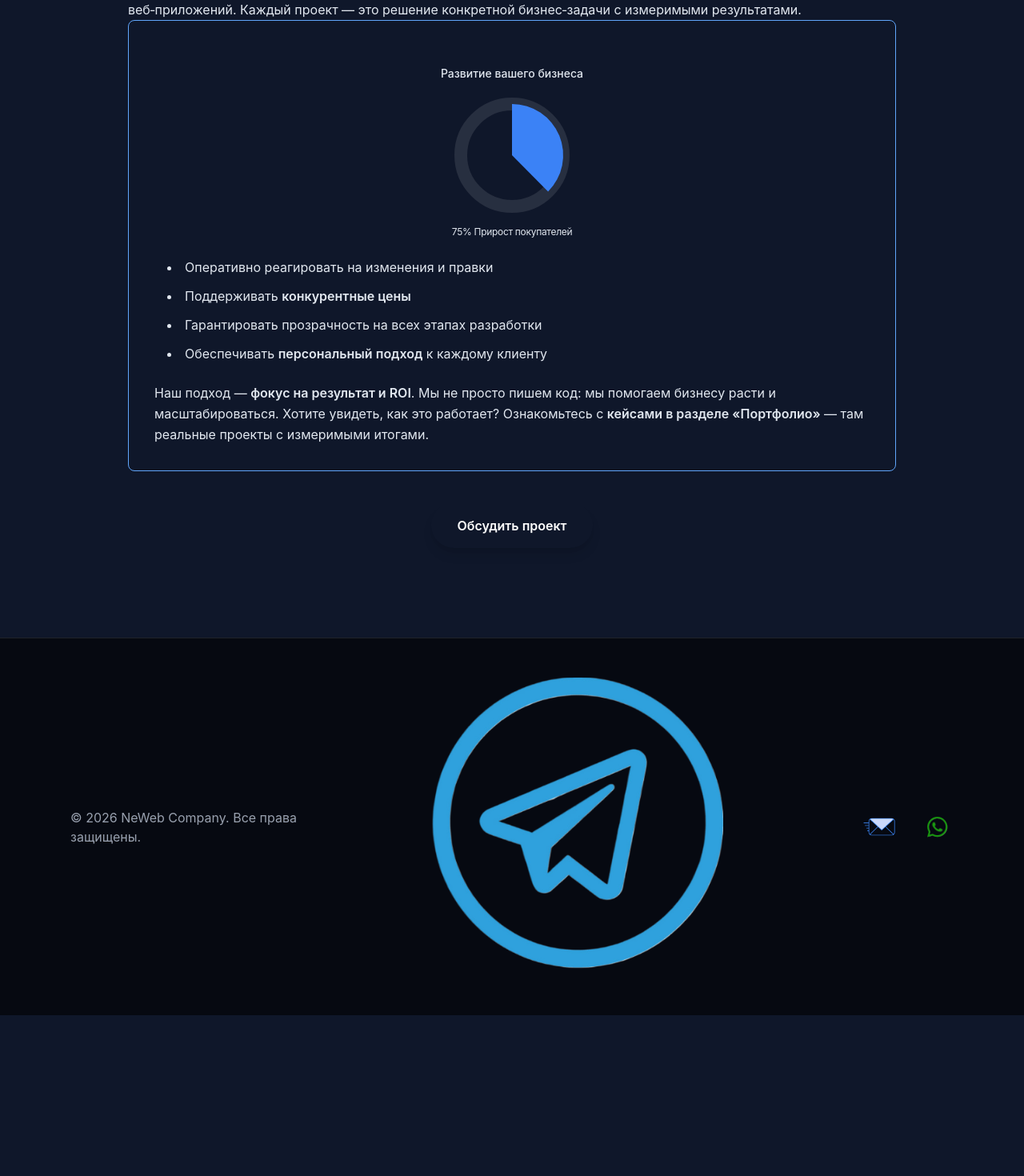
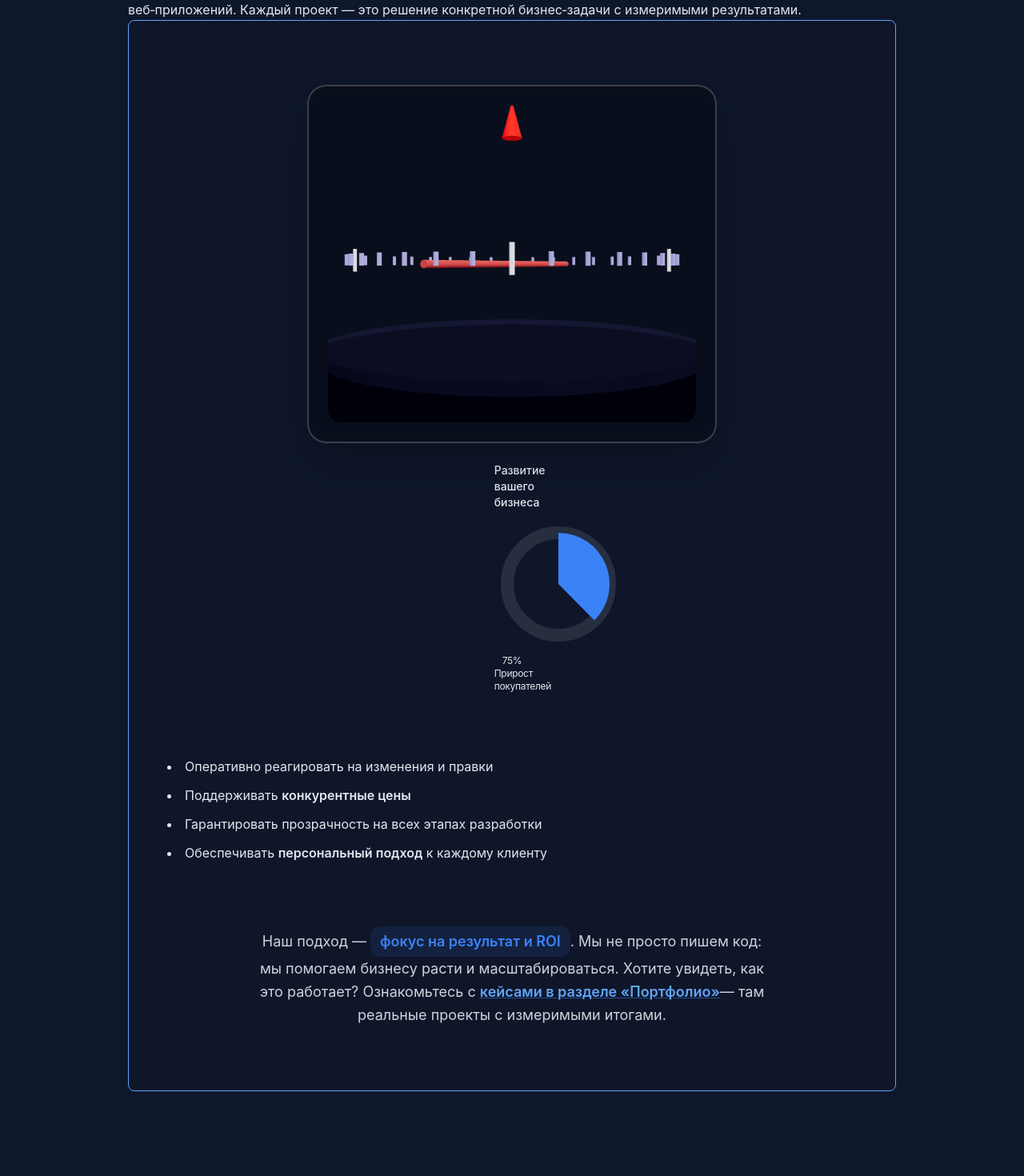
Before and after one commit to Gans-Shtraus/vizitkavizitka, a Next.js app: page /about in a window 1280 px wide. Shown: the part 240-1710 px from the top of the page at 80% size. Before the commit the page ends 1509 px from the top, so only its background shows below. Built offline with nearby package versions, Linux system fonts and the light colour scheme.

Commit message:
features compass

```diff
--- a/package.json
+++ b/package.json
@@ -10,11 +10,15 @@
   },
   "dependencies": {
     "@heroicons/react": "^2.2.0",
+    "@react-three/drei": "^10.7.7",
+    "@react-three/fiber": "^9.5.0",
+    "@types/three": "^0.182.0",
     "framer-motion": "^12.33.0",
     "next": "15.4.10",
     "react": "19.1.0",
     "react-dom": "19.1.0",
-    "react-responsive-carousel": "^3.2.23"
+    "react-responsive-carousel": "^3.2.23",
+    "three": "^0.182.0"
   },
   "devDependencies": {
     "@eslint/eslintrc": "^3",
--- a/src/app/about/page.tsx
+++ b/src/app/about/page.tsx
@@ -4,13 +4,14 @@ import HeaderSection from "./HeaderSection";
 import GrowthChart from "./GrowthChart";
 import BenefitsList from "./BenefitsList";
 import CTAButton from "./CTAButton";
+import Compass from "../../features/Compas";
 
 export default function About() {
   const [chartData, setChartData] = useState([84, 75, 125, 78, 92]);
   const [isMounted, setIsMounted] = useState(false);
 
   useEffect(() => {
-    setIsMounted(true); // Флаг: компонент загружен на клиенте
+    setIsMounted(true);
 
     const interval = setInterval(() => {
       setChartData((prev) =>
@@ -25,37 +26,53 @@ export default function About() {
   }, []);
 
   return (
-    <div className="p-4 sm:p-8 max-w-5xl mx-auto">
+    <div className="min-h-screen p-4 sm:p-8 max-w-5xl mx-auto">
       <HeaderSection />
 
-      <div className="neon-border p-6 sm:p-8 rounded-lg bg-opacity-10 bg-accent/5 space-y-6">
+      <div className="neon-border p-6 sm:p-8 rounded-lg bg-[var(--background)]/20 backdrop-blur-sm space-y-8">
+        {/* 🧭 КОМПАС - контролируемый размер */}
+        <div className="w-full flex justify-center py-8 sm:py-12 px-6 sm:px-8">
+          <div className="w-full max-w-sm sm:max-w-md lg:max-w-lg h-64 sm:h-72 lg:h-80 relative z-0">
+            <Compass />
+          </div>
+        </div>
+
+        {/* 📊 Growth Chart */}
+        <div className="w-full flex justify-center py-8 sm:py-12">
           {isMounted ? (
             <GrowthChart value={chartData[0]} />
           ) : (
-          // Заполнитель на время гидратации
-          <div className="mt-6 flex justify-center">
-            <div className="w-full sm:w-1/2 lg:w-1/4">
-              <h3 className="text-sm font-medium text-accent-light mb-3 text-center">
+            <div className="text-center max-w-md mx-auto">
+              <h3 className="text-lg sm:text-xl font-medium text-[var(--accent-light)] mb-6 leading-tight">
                 Развитие вашего бизнеса
               </h3>
-              <div className="w-40 h-40 mx-auto bg-black/20 rounded-full" />
-            </div>
+              <div className="w-28 h-28 sm:w-36 sm:h-36 mx-auto bg-[var(--background)]/60 rounded-2xl border border-[var(--accent)]/40 shadow-xl" />
             </div>
           )}
+        </div>
 
         <BenefitsList />
 
-        <p className="leading-relaxed mt-6">
+        {/* 📝 Текст */}
+        <div className="max-w-2xl mx-auto text-center py-12 px-4">
+          <p className="leading-relaxed text-base sm:text-lg text-[var(--foreground)]/90">
             Наш подход —{" "}
-          <span className="text-accent font-semibold">фокус на результат и ROI</span>. Мы не просто
-          пишем код: мы помогаем бизнесу расти и масштабироваться. Хотите увидеть, как это работает?
-          Ознакомьтесь с{" "}
-          <span className="text-accent-light font-semibold">кейсами в разделе «Портфолио»</span> — там
-          реальные проекты с измеримыми итогами.
+            <span className="text-[var(--accent)] font-semibold bg-[var(--accent)]/10 px-3 py-1 rounded-xl inline-block">
+              фокус на результат и ROI
+            </span>.
+            Мы не просто пишем код: мы помогаем бизнесу расти и масштабироваться.
+            Хотите увидеть, как это работает? Ознакомьтесь с{" "}
+            <span className="text-[var(--accent-light)] font-semibold hover:text-[var(--accent)] transition-all duration-300 cursor-pointer underline decoration-[var(--accent)]/50">
+              кейсами в разделе «Портфолио»
+            </span>
+            — там реальные проекты с измеримыми итогами.
           </p>
         </div>
+      </div>
 
+      <div className="pt-12 sm:pt-16">
         <CTAButton />
+      </div>
     </div>
   );
 }
--- /dev/null
+++ b/src/features/Compas.tsx
@@ -0,0 +1,174 @@
+'use client';
+import { Canvas, useFrame } from '@react-three/fiber';
+import { OrbitControls } from '@react-three/drei';
+import { useRef, useState, useEffect } from 'react';
+
+declare global {
+  namespace JSX {
+    interface IntrinsicElements {
+      mesh: any;
+      cylinderGeometry: any;
+      ringGeometry: any;
+      coneGeometry: any;
+      meshStandardMaterial: any;
+      ambientLight: any;
+      pointLight: any;
+      directionalLight: any;
+    }
+  }
+}
+
+function CompassArrow({ randomRotation }: { randomRotation: number }) {
+  const ref = useRef<any>(null);
+  const [hovered, setHovered] = useState(false);
+
+  useFrame((state) => {
+    if (ref.current) {
+      ref.current.rotation.y = randomRotation;
+
+      if (hovered) {
+        ref.current.rotation.x = Math.sin(state.clock.elapsedTime * 4) * 0.1;
+        ref.current.rotation.z = Math.sin(state.clock.elapsedTime * 3) * 0.15;
+        ref.current.position.y = 0.1;
+        ref.current.scale.setScalar(1.15);
+      } else {
+        ref.current.rotation.x = 0;
+        ref.current.rotation.z = 0;
+        ref.current.position.y = 0;
+        ref.current.scale.setScalar(1);
+      }
+    }
+  });
+
+  return (
+    <group ref={ref} onPointerEnter={() => setHovered(true)} onPointerLeave={() => setHovered(false)}>
+      <mesh rotation={[-Math.PI * 0.5, 0, 0]}>
+        <cylinderGeometry args={[0.025, 0.025, 2.2]} />
+        <meshStandardMaterial
+          color={hovered ? "#ff3333" : "#ff6666"}
+          emissive="#440000"
+          emissiveIntensity={0.4}
+          metalness={0.3}
+          roughness={0.1}
+        />
+      </mesh>
+      <mesh position={[0, 1.15, 0]}>
+        <coneGeometry args={[0.08, 0.3, 12]} />
+        <meshStandardMaterial
+          color="#ff1111"
+          emissive="#880000"
+          emissiveIntensity={0.6}
+        />
+      </mesh>
+    </group>
+  );
+}
+
+function CompassRing() {
+  return (
+    <mesh rotation={[Math.PI * 0.5, 0, 0]}>
+      <ringGeometry args={[1.3, 1.35, 128]} />
+      <meshStandardMaterial
+        color="#22aaee"
+        emissive="#112244"
+        emissiveIntensity={0.3}
+        metalness={1}
+        roughness={0}
+      />
+    </mesh>
+  );
+}
+
+function CompassMarkings() {
+  const marks = [];
+  for (let i = 0; i < 36; i++) {
+    const angle = (i / 36) * Math.PI * 2;
+    const isMajor = i % 9 === 0;
+    const size = isMajor ? 0.18 : 0.08;
+    marks.push(
+      <mesh key={i} position={[Math.cos(angle) * 1.25, 0.03, Math.sin(angle) * 1.25]}>
+        <cylinderGeometry args={[0.015, 0.015, size]} />
+        <meshStandardMaterial
+          color={isMajor ? "#ffffff" : "#aaaaff"}
+          emissive={isMajor ? "#4444ff" : "#222244"}
+          emissiveIntensity={0.2}
+        />
+      </mesh>
+    );
+  }
+  return <>{marks}</>;
+}
+
+function CompassBase() {
+  return (
+    <group position={[0, -0.8, 0]}>
+      {/* ✅ ОСНОВАНИЕ - ЛЕЖИТ ПЛОСКО на столе */}
+      <mesh rotation={[0, 0, 0]}>
+        <cylinderGeometry args={[1.6, 1.6, 0.25]} />
+        <meshStandardMaterial
+          color="#111133"
+          metalness={1}
+          roughness={0.05}
+          emissive="#000066"
+          emissiveIntensity={0.1}
+        />
+      </mesh>
+
+      {/* ✅ Стекло - ПЛОСКОЕ сверху основания */}
+      <mesh rotation={[0, 0, 0]} position={[0, 0.14, 0]}>
+        <cylinderGeometry args={[1.45, 1.45, 0.12]} />
+        <meshStandardMaterial
+          color="#444488"
+          transparent
+          opacity={0.2}
+          metalness={0.1}
+          roughness={0.9}
+        />
+      </mesh>
+    </group>
+  );
+}
+
+
+export default function Compass() {
+  const [randomRotation, setRandomRotation] = useState(0);
+
+  // ✅ ПРАВИЛЬНО: Рандомное вращение через useEffect
+  useEffect(() => {
+    const interval = setInterval(() => {
+      setRandomRotation(Math.random() * Math.PI * 2);
+    }, Math.random() * 2000 + 3000);
+
+    return () => clearInterval(interval);
+  }, []);
+
+  return (
+    <div className="w-full max-w-lg h-72 sm:h-80 md:h-96 lg:h-[28rem] mx-auto p-6 rounded-3xl bg-black/30 backdrop-blur-md border-2 border-white/20 shadow-2xl">
+      <Canvas
+        camera={{ position: [0, 0, 4], fov: 35 }}
+        gl={{ antialias: true, powerPreference: "high-performance" }}
+        className="w-full h-full rounded-2xl cursor-grab active:cursor-grabbing"
+        onPointerDown={(e) => e.currentTarget.style.cursor = 'grabbing'}
+        onPointerUp={(e) => e.currentTarget.style.cursor = 'grab'}
+      >
+        <ambientLight intensity={0.8} />
+        <directionalLight position={[2, 2, 2]} intensity={2} />
+        <directionalLight position={[-2, 2, 1]} intensity={1.2} />
+        <pointLight position={[0, 2, 2]} intensity={1} />
+
+        <CompassBase />
+        <CompassRing />
+        <CompassMarkings />
+        <CompassArrow randomRotation={randomRotation} />
+
+        <OrbitControls
+          enableZoom={false}
+          enablePan={false}
+          minPolarAngle={Math.PI / 3.5}
+          maxPolarAngle={Math.PI / 1.5}
+          makeDefault
+        />
+      </Canvas>
+    </div>
+  );
+}
```
Also changed, not shown: 1 other file (tests, documents, lock files or other folders). Lines whose indentation alone changed are shown as unchanged.
